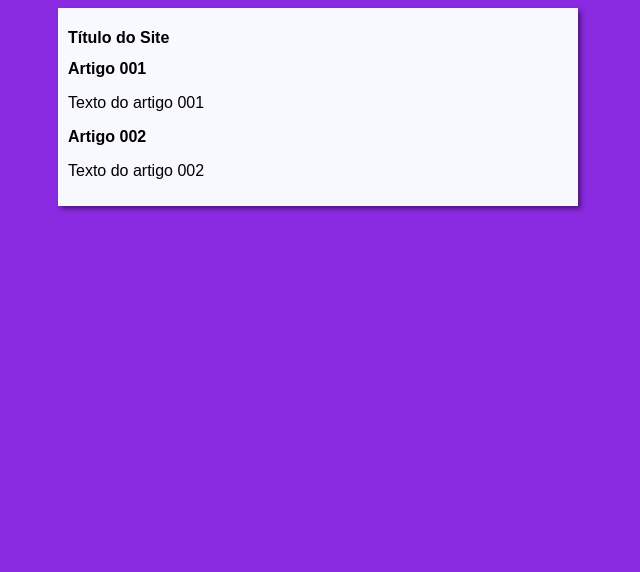
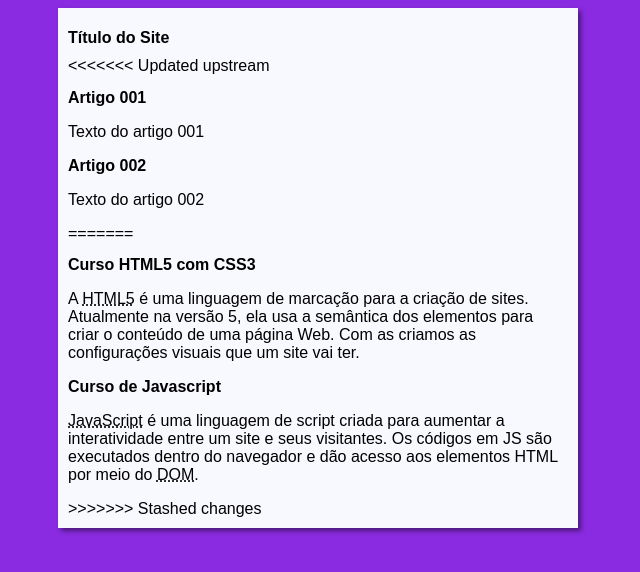
Before and after one commit to Ciro-TI-System/First-Website, a plain HTML site: page Index.html in a window 1280 px wide. Shown: the whole page, without its empty margins (322-962 px from the left). Drawn offline with Linux system fonts and the light colour scheme.

Commit message:
Update in Design
Adicionada a pasta imagens

```diff
--- a/Index.html
+++ b/Index.html
@@ -13,12 +13,21 @@
             <h1>Título do Site</h1>
         </header>
         <article>
+<<<<<<< Updated upstream
             <h2>Artigo 001</h2>
             <p>Texto do artigo 001</p>
         </article>
         <article>
             <h2>Artigo 002</h2>
             <p>Texto do artigo 002</p>
+=======
+            <h2>Curso HTML5 com CSS3</h2>
+            <p>A <abbr title="HyperText Markup Language">HTML5</abbr> é uma linguagem de marcação para a criação de sites. Atualmente na versão 5, ela usa a semântica dos elementos para criar o conteúdo de uma página Web. Com as <abbr title="Cascading Style Sheets>"CSS3></abbr> criamos as configurações visuais que um site vai ter.</p>
+        </article>
+        <article>
+            <h2>Curso de Javascript</h2>
+            <p><abbr title="JavaScript">JavaScript</abbr> é uma linguagem de script criada para aumentar a interatividade entre um site e seus visitantes. Os códigos em JS são executados dentro do navegador e dão acesso aos elementos HTML por meio do <abbr title="Document Object Mode">DOM</abbr>.</p>
+>>>>>>> Stashed changes
         </article>
     </main>
 </body>
```
Also changed, not shown: imagens/btn-back.png (added), imagens/curso-em-video-cor.png (added), imagens/curso-em-video-pb.png (added), imagens/curso-html-css.png (added), imagens/curso-javascript.png (added).
